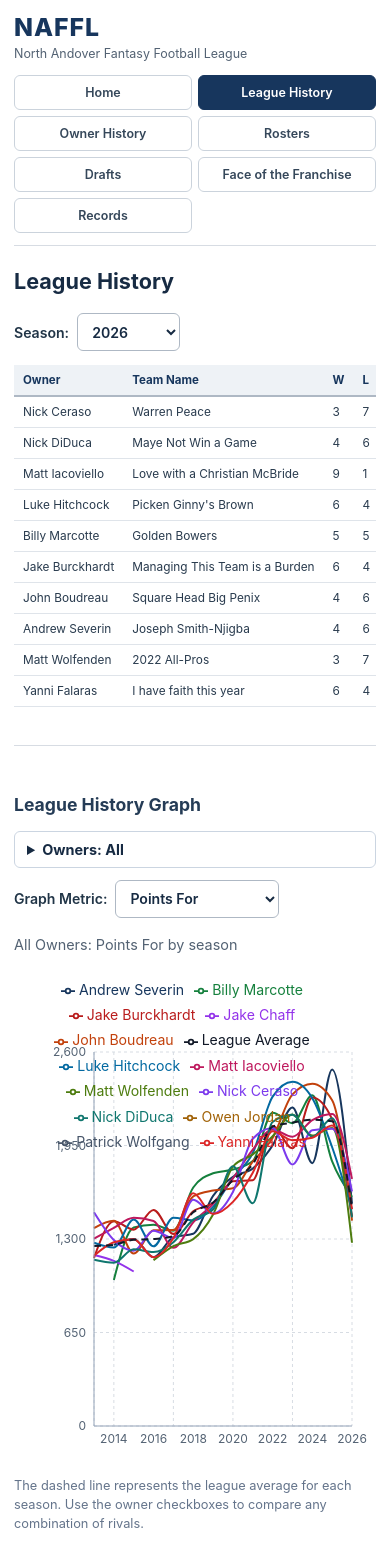
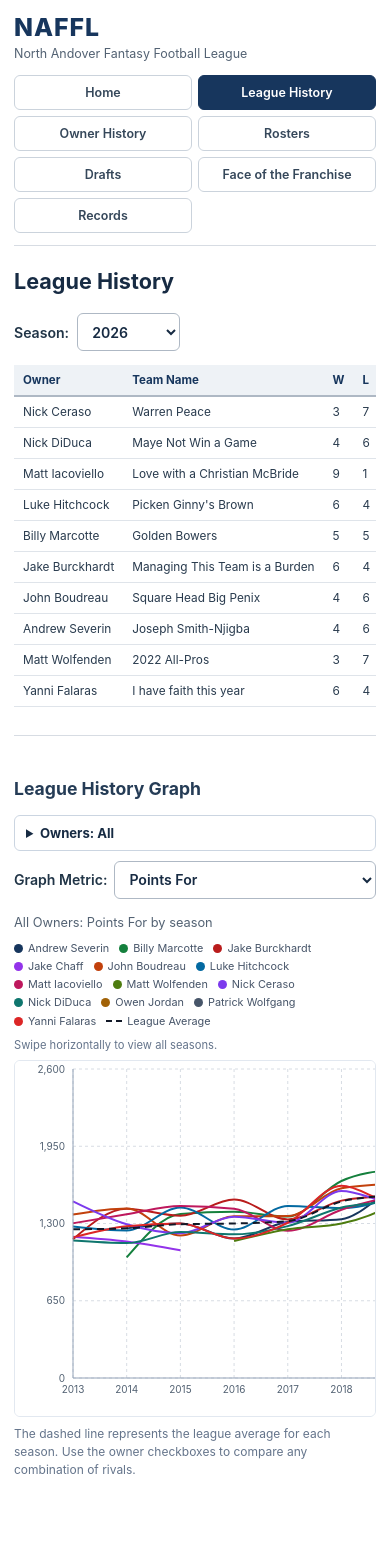
Before and after one commit to njc33/naffl, a React (Vite) app: page /history in a window 390 px wide. After the commit the page ends 1501 px from the top, so only its background shows below. Built offline with nearby package versions, Linux system fonts and the light colour scheme.

Commit message:
Improve league graph mobile layout

```diff
--- a/src/components/LeagueHistoryChart.jsx
+++ b/src/components/LeagueHistoryChart.jsx
@@ -189,9 +189,10 @@ function LeagueHistoryTooltip({
   return (
     <div
       style={{
-        maxHeight: "320px",
+        maxWidth: "240px",
+        maxHeight: "280px",
         overflowY: "auto",
-        padding: "10px 12px",
+        padding: "9px 10px",
         border:
           "1px solid #cbd5e1",
         borderRadius: "6px",
@@ -204,7 +205,7 @@ function LeagueHistoryTooltip({
         style={{
           marginBottom: "7px",
           color: "#334155",
-          fontSize: "0.82rem",
+          fontSize: "0.78rem",
           fontWeight: 800,
         }}
       >
@@ -230,7 +231,7 @@ function LeagueHistoryTooltip({
                 color:
                   entry.color ??
                   "#475569",
-                fontSize: "0.8rem",
+                fontSize: "0.76rem",
                 fontWeight: 700,
               }}
             >
@@ -259,8 +260,41 @@ function LeagueHistoryChart({
   const [metricKey, setMetricKey] =
     useState("pointsFor");
 
+  const [isMobile, setIsMobile] =
+    useState(false);
+
   const metric =
     METRICS[metricKey];
+
+
+  useEffect(() => {
+    const mediaQuery =
+      window.matchMedia(
+        "(max-width: 700px)"
+      );
+
+    const updateMobileState = (
+      event
+    ) => {
+      setIsMobile(event.matches);
+    };
+
+    setIsMobile(
+      mediaQuery.matches
+    );
+
+    mediaQuery.addEventListener(
+      "change",
+      updateMobileState
+    );
+
+    return () => {
+      mediaQuery.removeEventListener(
+        "change",
+        updateMobileState
+      );
+    };
+  }, []);
 
 
   const owners = useMemo(() => {
@@ -293,10 +327,6 @@ function LeagueHistoryChart({
   }, [teams]);
 
 
-  /*
-    Select every owner automatically
-    once the owner list has loaded.
-  */
   useEffect(() => {
     if (
       owners.length > 0 &&
@@ -572,6 +602,23 @@ function LeagueHistoryChart({
   };
 
 
+  const chartMinimumWidth =
+    isMobile
+      ? Math.max(
+          680,
+          seasons.length * 55
+        )
+      : "100%";
+
+
+  const chartHeight =
+    isMobile
+      ? 355
+      : selectedOwnerIds.length > 5
+        ? 500
+        : 410;
+
+
   if (teams.length === 0) {
     return null;
   }
@@ -580,8 +627,14 @@ function LeagueHistoryChart({
   return (
     <section
       style={{
-        marginTop: "38px",
-        paddingTop: "24px",
+        marginTop: isMobile
+          ? "28px"
+          : "38px",
+
+        paddingTop: isMobile
+          ? "18px"
+          : "24px",
+
         borderTop:
           "1px solid #d7dce3",
       }}
@@ -593,18 +646,28 @@ function LeagueHistoryChart({
       <div
         style={{
           display: "flex",
+          flexDirection: isMobile
+            ? "column"
+            : "row",
           flexWrap: "wrap",
-          gap: "12px",
-          alignItems: "flex-start",
-          marginBottom: "16px",
+          gap: "10px",
+          alignItems: isMobile
+            ? "stretch"
+            : "flex-start",
+          marginBottom: "14px",
         }}
       >
         <details
           style={{
-            width: "min(100%, 420px)",
+            width: isMobile
+              ? "100%"
+              : "min(100%, 420px)",
+
             border:
               "1px solid #cbd5e1",
+
             borderRadius: "6px",
+
             backgroundColor:
               "#ffffff",
           }}
@@ -612,9 +675,11 @@ function LeagueHistoryChart({
           <summary
             style={{
               cursor: "pointer",
-              padding: "9px 12px",
+              padding: "9px 11px",
               color: "#172b43",
-              fontSize: "0.9rem",
+              fontSize: isMobile
+                ? "0.82rem"
+                : "0.9rem",
               fontWeight: 700,
               userSelect: "none",
             }}
@@ -628,7 +693,8 @@ function LeagueHistoryChart({
           <div
             style={{
               padding:
-                "4px 12px 12px",
+                "4px 11px 11px",
+
               borderTop:
                 "1px solid #e2e8f0",
             }}
@@ -639,8 +705,8 @@ function LeagueHistoryChart({
                 justifyContent:
                   "space-between",
                 alignItems: "center",
-                gap: "12px",
-                padding: "9px 0",
+                gap: "10px",
+                padding: "8px 0",
               }}
             >
               <label
@@ -649,6 +715,8 @@ function LeagueHistoryChart({
                   alignItems: "center",
                   gap: "7px",
                   cursor: "pointer",
+                  fontSize:
+                    "0.82rem",
                 }}
               >
                 <input
@@ -681,14 +749,14 @@ function LeagueHistoryChart({
                 }
                 style={{
                   padding:
-                    "5px 9px",
+                    "5px 8px",
                   border:
                     "1px solid #cbd5e1",
                   borderRadius: "5px",
                   backgroundColor:
                     "#f8fafc",
                   color: "#334155",
-                  fontSize: "0.75rem",
+                  fontSize: "0.72rem",
                   cursor: "pointer",
                 }}
               >
@@ -699,11 +767,20 @@ function LeagueHistoryChart({
             <div
               style={{
                 display: "grid",
+
                 gridTemplateColumns:
-                  "repeat(auto-fit, minmax(165px, 1fr))",
+                  isMobile
+                    ? "1fr"
+                    : "repeat(auto-fit, minmax(165px, 1fr))",
+
                 gap: "7px 12px",
-                maxHeight: "240px",
+
+                maxHeight: isMobile
+                  ? "225px"
+                  : "240px",
+
                 overflowY: "auto",
+
                 paddingTop: "4px",
               }}
             >
@@ -723,7 +800,7 @@ function LeagueHistoryChart({
                       gap: "7px",
                       cursor: "pointer",
                       fontSize:
-                        "0.82rem",
+                        "0.8rem",
                     }}
                   >
                     <input
@@ -767,8 +844,19 @@ function LeagueHistoryChart({
           </div>
         </details>
 
-        <label>
+        <label
+          style={{
+            width: isMobile
+              ? "100%"
+              : "auto",
+
+            display: "flex",
+            alignItems: "center",
+            gap: "7px",
+          }}
+        >
           Graph Metric:{" "}
+
           <select
             value={metricKey}
             onChange={(event) =>
@@ -776,6 +864,11 @@ function LeagueHistoryChart({
                 event.target.value
               )
             }
+            style={{
+              flex: isMobile
+                ? 1
+                : "initial",
+            }}
           >
             {Object.entries(
               METRICS
@@ -800,9 +893,11 @@ function LeagueHistoryChart({
 
       <p
         style={{
-          marginBottom: "12px",
+          marginBottom: "10px",
           color: "#536273",
-          fontSize: "0.9rem",
+          fontSize: isMobile
+            ? "0.8rem"
+            : "0.9rem",
         }}
       >
         {chartHeading()}:{" "}
@@ -810,28 +905,148 @@ function LeagueHistoryChart({
       </p>
 
       {selectedOwnerIds.length > 0 ? (
+        <>
+          <div
+            style={{
+              display: "flex",
+              flexWrap: "wrap",
+              gap: "5px 10px",
+              marginBottom: "9px",
+            }}
+          >
+            {displayedOwners.map(
+              (owner) => {
+                const ownerDetails =
+                  ownerMap.get(
+                    owner.ownerId
+                  );
+
+                return (
+                  <span
+                    key={
+                      owner.ownerId
+                    }
+                    style={{
+                      display:
+                        "inline-flex",
+                      alignItems:
+                        "center",
+                      gap: "5px",
+                      color: "#475569",
+                      fontSize:
+                        isMobile
+                          ? "0.68rem"
+                          : "0.75rem",
+                      lineHeight: 1.2,
+                    }}
+                  >
+                    <span
+                      aria-hidden="true"
+                      style={{
+                        width: "9px",
+                        height: "9px",
+                        borderRadius:
+                          "50%",
+                        backgroundColor:
+                          ownerDetails
+                            ?.color ??
+                          "#64748b",
+                      }}
+                    />
+
+                    {owner.ownerName}
+                  </span>
+                );
+              }
+            )}
+
+            <span
+              style={{
+                display: "inline-flex",
+                alignItems: "center",
+                gap: "5px",
+                color: "#475569",
+                fontSize: isMobile
+                  ? "0.68rem"
+                  : "0.75rem",
+              }}
+            >
+              <span
+                aria-hidden="true"
+                style={{
+                  width: "16px",
+                  borderTop:
+                    "2px dashed #111827",
+                }}
+              />
+
+              League Average
+            </span>
+          </div>
+
+          {isMobile && (
+            <p
+              style={{
+                margin: "0 0 6px",
+                color: "#64748b",
+                fontSize: "0.7rem",
+              }}
+            >
+              Swipe horizontally to
+              view all seasons.
+            </p>
+          )}
+
           <div
             style={{
               width: "100%",
+              overflowX: "auto",
+              overflowY: "hidden",
+              WebkitOverflowScrolling:
+                "touch",
+              border:
+                isMobile
+                  ? "1px solid #e2e8f0"
+                  : "none",
+              borderRadius:
+                isMobile
+                  ? "6px"
+                  : 0,
+              backgroundColor:
+                "#ffffff",
+            }}
+          >
+            <div
+              style={{
+                width: isMobile
+                  ? `${chartMinimumWidth}px`
+                  : "100%",
+
+                minWidth:
+                  isMobile
+                    ? `${chartMinimumWidth}px`
+                    : 0,
+
                 height:
-              selectedOwnerIds.length >
-              5
-                ? "500px"
-                : "410px",
-            minHeight: "320px",
+                  `${chartHeight}px`,
               }}
             >
               <ResponsiveContainer
                 width="100%"
                 height="100%"
+                debounce={100}
               >
                 <LineChart
                   data={chartData}
                   margin={{
-                top: 12,
-                right: 24,
-                bottom: 12,
-                left: 8,
+                    top: 8,
+                    right: isMobile
+                      ? 14
+                      : 24,
+                    bottom: 8,
+                    left: isMobile
+                      ? 0
+                      : 8,
                   }}
                 >
                   <CartesianGrid
@@ -845,18 +1060,26 @@ function LeagueHistoryChart({
                     allowDuplicatedCategory={
                       false
                     }
+                    interval={0}
+                    minTickGap={8}
                     tick={{
                       fill: "#536273",
-                  fontSize: 12,
+                      fontSize:
+                        isMobile
+                          ? 10
+                          : 12,
                     }}
                     tickLine={false}
                     axisLine={{
-                  stroke: "#94a3b8",
+                      stroke:
+                        "#94a3b8",
                     }}
                   />
 
                   <YAxis
-                domain={yAxisDomain}
+                    domain={
+                      yAxisDomain
+                    }
                     reversed={
                       metric.field ===
                       "finalStanding"
@@ -870,16 +1093,24 @@ function LeagueHistoryChart({
                     }
                     tick={{
                       fill: "#536273",
-                  fontSize: 12,
+                      fontSize:
+                        isMobile
+                          ? 10
+                          : 12,
                     }}
                     tickLine={false}
                     axisLine={{
-                  stroke: "#94a3b8",
+                      stroke:
+                        "#94a3b8",
                     }}
                     width={
                       metric.field ===
                       "finalStanding"
-                    ? 50
+                        ? isMobile
+                          ? 42
+                          : 50
+                        : isMobile
+                          ? 58
                           : 72
                     }
                   />
@@ -895,6 +1126,7 @@ function LeagueHistoryChart({
                     }
                   />
 
+                  {!isMobile && (
                     <Legend
                       verticalAlign="top"
                       height={
@@ -907,7 +1139,8 @@ function LeagueHistoryChart({
                       wrapperStyle={{
                         fontSize:
                           "0.75rem",
-                  lineHeight: 1.4,
+                        lineHeight:
+                          1.4,
                       }}
                       formatter={(
                         value,
@@ -930,6 +1163,7 @@ function LeagueHistoryChart({
                         );
                       }}
                     />
+                  )}
 
                   {displayedOwners.map(
                     (owner) => {
@@ -957,30 +1191,40 @@ function LeagueHistoryChart({
                           }
                           strokeWidth={
                             selectedOwnerIds
-                          .length > 5
+                              .length >
+                            5
                               ? 2
                               : 3
                           }
                           dot={
                             selectedOwnerIds
-                          .length > 5
+                              .length >
+                            5
                               ? false
                               : {
-                              r: 4,
+                                  r: isMobile
+                                    ? 3
+                                    : 4,
                                   fill:
                                     ownerDetails
                                       ?.color ??
                                     "#17365d",
                                   stroke:
                                     "#ffffff",
-                              strokeWidth: 2,
+                                  strokeWidth:
+                                    2,
                                 }
                           }
                           activeDot={{
-                        r: 5,
+                            r: isMobile
+                              ? 4
+                              : 5,
                           }}
                           connectNulls={
                             false
+                          }
+                          isAnimationActive={
+                            !isMobile
                           }
                         />
                       );
@@ -996,24 +1240,32 @@ function LeagueHistoryChart({
                     strokeDasharray="7 5"
                     dot={false}
                     activeDot={{
-                  r: 5,
+                      r: isMobile
+                        ? 4
+                        : 5,
                       fill: "#111827",
                     }}
                     connectNulls={false}
+                    isAnimationActive={
+                      !isMobile
+                    }
                   />
                 </LineChart>
               </ResponsiveContainer>
             </div>
+          </div>
+        </>
       ) : (
         <div
           style={{
-            padding: "32px 18px",
+            padding: "30px 16px",
             border:
               "1px dashed #94a3b8",
             borderRadius: "8px",
             backgroundColor:
               "#f8fafc",
             color: "#475569",
+            fontSize: "0.85rem",
             textAlign: "center",
           }}
         >
@@ -1026,7 +1278,7 @@ function LeagueHistoryChart({
         style={{
           marginTop: "8px",
           color: "#64748b",
-          fontSize: "0.8rem",
+          fontSize: "0.75rem",
         }}
       >
         The dashed line represents the
@@ -1042,7 +1294,7 @@ function LeagueHistoryChart({
           style={{
             marginTop: "5px",
             color: "#64748b",
-            fontSize: "0.8rem",
+            fontSize: "0.75rem",
           }}
         >
           Unfinished seasons are
```
Lines whose indentation alone changed are shown as unchanged.
